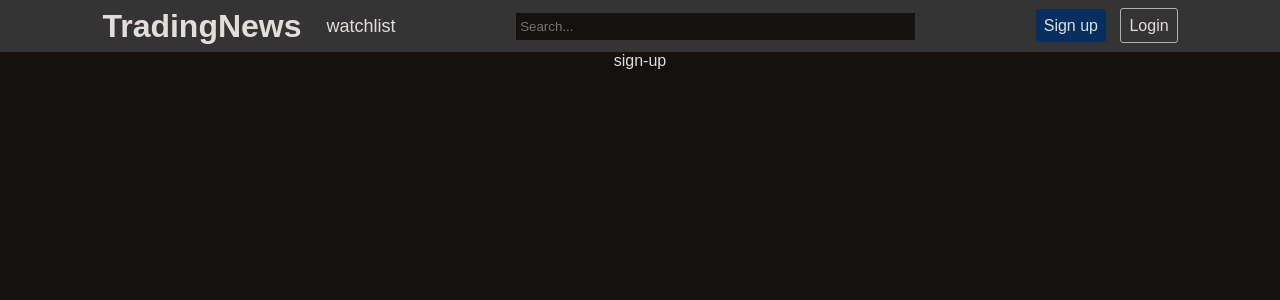
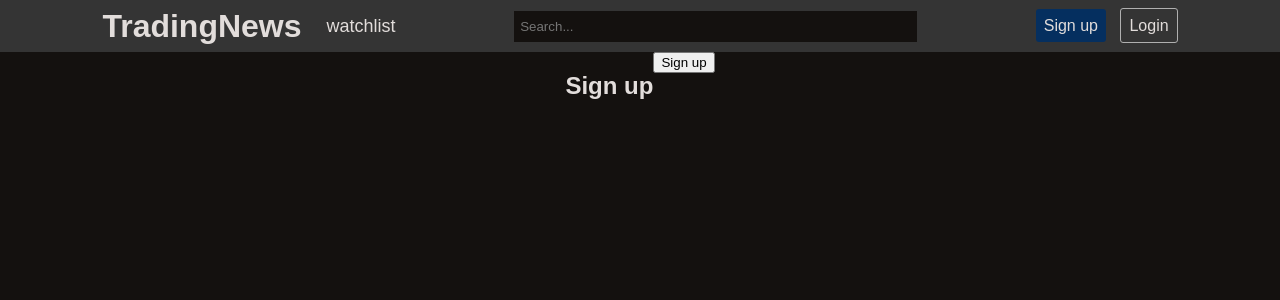
Before and after one commit to Souce01/TradingNews, a Django app: template TradingNews/templates/Site/sign-up.html in a window 1280 px wide. Shown: the top 300 px of the page. Run offline with Django 3.2, Linux system fonts and the light colour scheme; the template is opened without the code that fills it, so the values that code supplies are empty.

Commit message:
work in progress

```diff
--- /dev/null
+++ b/TradingNews/Site/forms.py
@@ -0,0 +1,2 @@
+from django import forms
+from django.contrib.auth.models import User
--- a/TradingNews/Site/urls.py
+++ b/TradingNews/Site/urls.py
@@ -4,7 +4,7 @@ from . import views
 app_name = 'Site'
 urlpatterns = [
     path('', views.index, name='index'),
-    path('sign-up', views.signUp, name='sign-up'),
+    path('signup', views.signUp, name='sign-up'),
     path('company/<str:symbol>', views.company, name='company'),
     path('company/<str:symbol>/<str:filter>', views.company, name='company-filter'),
     path('company/<str:symbol>/<str:filter>/<int:pageNb>', views.company, name='company-filter-page')
--- a/TradingNews/static/Site/style.css
+++ b/TradingNews/static/Site/style.css
@@ -44,7 +44,7 @@ a{
   height: 25px;
   background-color: #14110F;
   color: #CDCDCD;
-  padding: 1px 4px;
+  padding: 3px 6px;
   border: none;
 }
 
--- a/TradingNews/templates/Site/sign-up.html
+++ b/TradingNews/templates/Site/sign-up.html
@@ -1,6 +1,9 @@
 {% extends 'base.html' %}
 {% block content %}
     <div class="content">
-        <div>sign-up</div>
+        <h2>Sign up</h2>
+        <form method="post">
+        <button type="submit">Sign up</button>
+        </form>
     </div>
 {% endblock %}
```
Also changed, not shown: TradingNews/Site/views.py (+12 -2 lines).
